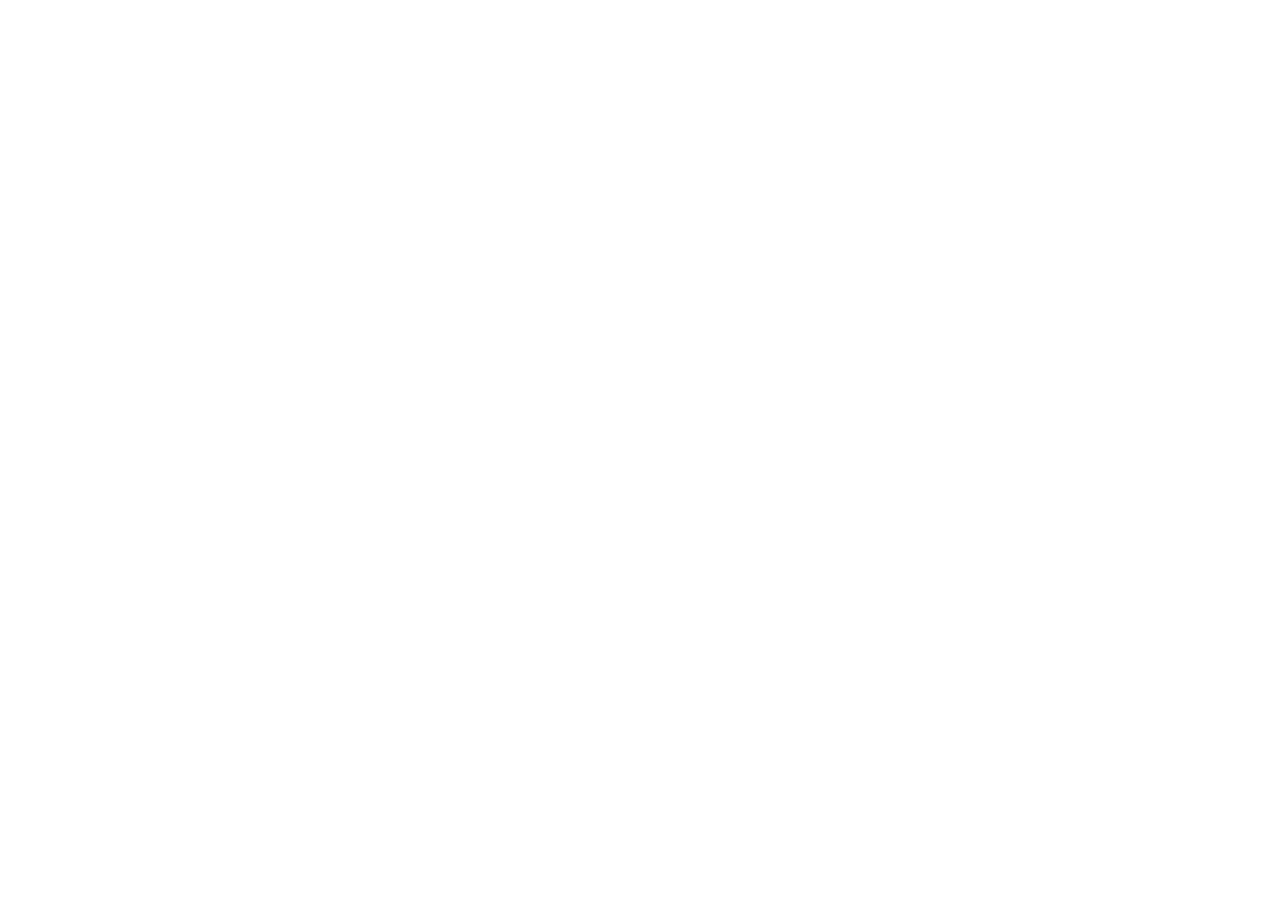
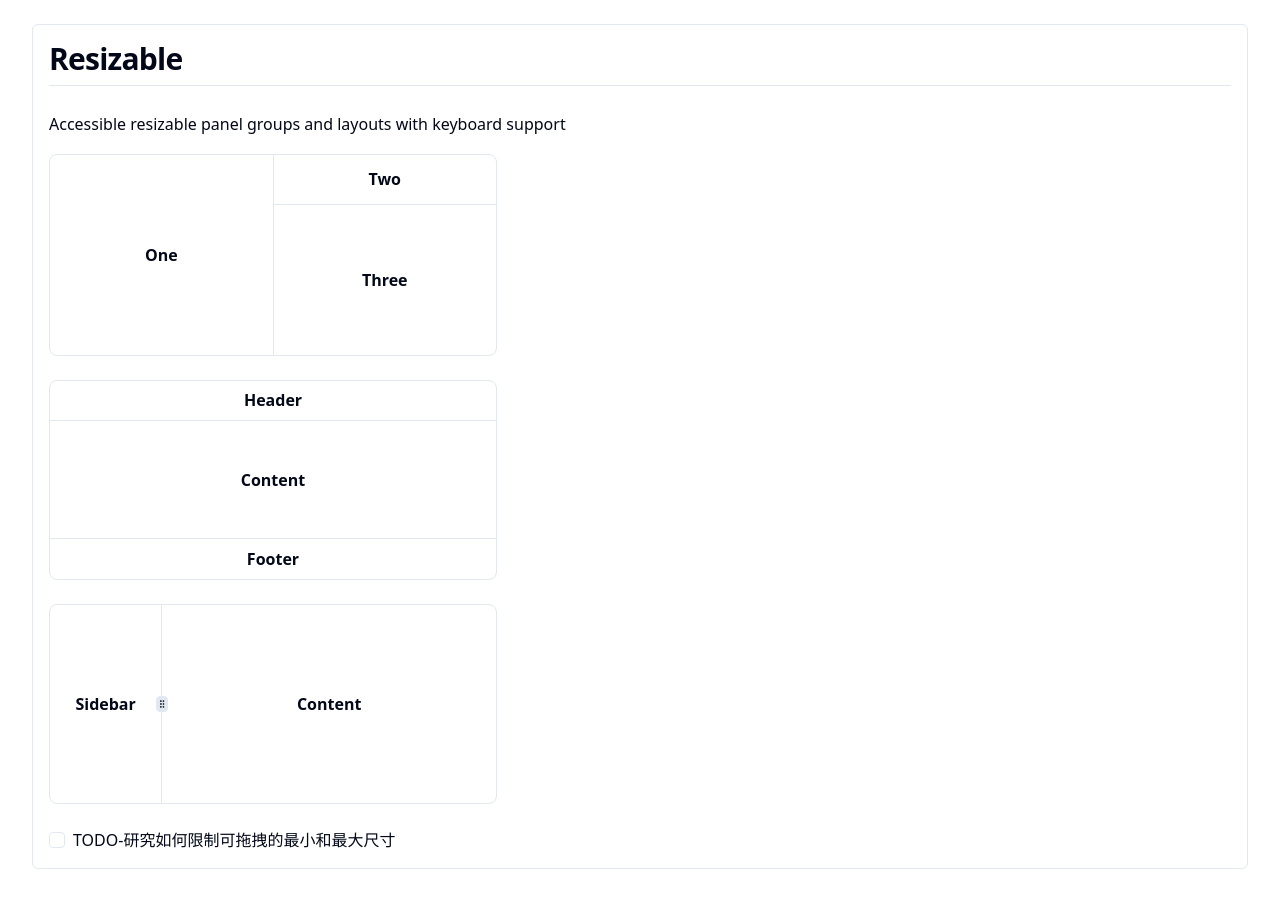
Before and after one commit to clifflee365/shadcn-ui-demo, a Next.js app: page /new in a window 1280 px wide. Shown: the part 1833-2734 px from the top of the page. Before the commit the page ends 1865 px from the top, so only its background shows below. Built offline with nearby package versions, Linux system fonts and the light colour scheme.

Commit message:
feat: resizable

```diff
--- a/app/new/page.tsx
+++ b/app/new/page.tsx
@@ -11,6 +11,8 @@
 import { DrawerDemo, DrawerDemoWithChart } from "@/components/DrawerDemo"
 import { DrawerDialogDemo } from "@/components/DrawerDialogDemo"
 import { PaginationDemo } from "@/components/PaginationDemo"
+import { ResizableDemo, ResizableDirection, ResizableWithHandleDemo } from "@/components/ResizableDemo"
+import { Checkbox } from "@/components/ui/checkbox"
 
 const NewComponents = () => {
   return (
@@ -52,6 +54,19 @@
       >
         <PaginationDemo />
       </Box>
+
+      <Box
+        title="Resizable"
+        desc="Accessible resizable panel groups and layouts with keyboard support"
+        contentClassName="flex flex-col gap-6"
+      >
+        <ResizableDemo/>
+        <ResizableDirection/>
+        <ResizableWithHandleDemo/>
+        <div className="flex items-center gap-2">
+          <Checkbox/> TODO-研究如何限制可拖拽的最小和最大尺寸
+        </div>
+      </Box>
     </div>
   )
 }
--- /dev/null
+++ b/components/ResizableDemo.tsx
@@ -0,0 +1,85 @@
+import {
+  ResizableHandle,
+  ResizablePanel,
+  ResizablePanelGroup,
+} from "@/components/ui/resizable"
+
+export function ResizableDemo() {
+  return (
+    <ResizablePanelGroup
+      direction="horizontal"
+      className="max-w-md rounded-lg border"
+    >
+      <ResizablePanel defaultSize={50}>
+        <div className="flex h-[200px] items-center justify-center p-6">
+          <span className="font-semibold">One</span>
+        </div>
+      </ResizablePanel>
+      <ResizableHandle />
+      <ResizablePanel defaultSize={50}>
+        <ResizablePanelGroup direction="vertical">
+          <ResizablePanel defaultSize={25}>
+            <div className="flex h-full items-center justify-center p-6">
+              <span className="font-semibold">Two</span>
+            </div>
+          </ResizablePanel>
+          <ResizableHandle />
+          <ResizablePanel defaultSize={75}>
+            <div className="flex h-full items-center justify-center p-6">
+              <span className="font-semibold">Three</span>
+            </div>
+          </ResizablePanel>
+        </ResizablePanelGroup>
+      </ResizablePanel>
+    </ResizablePanelGroup>
+  )
+}
+
+export function ResizableDirection() {
+  return (
+    <ResizablePanelGroup
+      direction="vertical"
+      className="min-h-[200px] max-w-md rounded-lg border"
+    >
+      <ResizablePanel defaultSize={20}>
+        <div className="flex h-full items-center justify-center p-4">
+          <span className="font-semibold">Header</span>
+        </div>
+      </ResizablePanel>
+      <ResizableHandle />
+      <ResizablePanel defaultSize={60}>
+        <div className="flex h-full items-center justify-center p-6">
+          <span className="font-semibold">Content</span>
+        </div>
+      </ResizablePanel>
+      <ResizableHandle />
+      <ResizablePanel defaultSize={20}>
+        <div className="flex h-full items-center justify-center p-4">
+          <span className="font-semibold">Footer</span>
+        </div>
+      </ResizablePanel>
+    </ResizablePanelGroup>
+
+  )
+}
+
+export function ResizableWithHandleDemo() {
+  return (
+    <ResizablePanelGroup
+      direction="horizontal"
+      className="min-h-[200px] max-w-md rounded-lg border"
+    >
+      <ResizablePanel defaultSize={25}>
+        <div className="flex h-full items-center justify-center p-6">
+          <span className="font-semibold">Sidebar</span>
+        </div>
+      </ResizablePanel>
+      <ResizableHandle withHandle />
+      <ResizablePanel defaultSize={75}>
+        <div className="flex h-full items-center justify-center p-6">
+          <span className="font-semibold">Content</span>
+        </div>
+      </ResizablePanel>
+    </ResizablePanelGroup>
+  )
+}
--- /dev/null
+++ b/components/ui/resizable.tsx
@@ -0,0 +1,45 @@
+"use client"
+
+import { GripVertical } from "lucide-react"
+import * as ResizablePrimitive from "react-resizable-panels"
+
+import { cn } from "@/lib/utils"
+
+const ResizablePanelGroup = ({
+  className,
+  ...props
+}: React.ComponentProps<typeof ResizablePrimitive.PanelGroup>) => (
+  <ResizablePrimitive.PanelGroup
+    className={cn(
+      "flex h-full w-full data-[panel-group-direction=vertical]:flex-col",
+      className
+    )}
+    {...props}
+  />
+)
+
+const ResizablePanel = ResizablePrimitive.Panel
+
+const ResizableHandle = ({
+  withHandle,
+  className,
+  ...props
+}: React.ComponentProps<typeof ResizablePrimitive.PanelResizeHandle> & {
+  withHandle?: boolean
+}) => (
+  <ResizablePrimitive.PanelResizeHandle
+    className={cn(
+      "relative flex w-px items-center justify-center bg-border after:absolute after:inset-y-0 after:left-1/2 after:w-1 after:-translate-x-1/2 focus-visible:outline-none focus-visible:ring-1 focus-visible:ring-ring focus-visible:ring-offset-1 data-[panel-group-direction=vertical]:h-px data-[panel-group-direction=vertical]:w-full data-[panel-group-direction=vertical]:after:left-0 data-[panel-group-direction=vertical]:after:h-1 data-[panel-group-direction=vertical]:after:w-full data-[panel-group-direction=vertical]:after:-translate-y-1/2 data-[panel-group-direction=vertical]:after:translate-x-0 [&[data-panel-group-direction=vertical]>div]:rotate-90",
+      className
+    )}
+    {...props}
+  >
+    {withHandle && (
+      <div className="z-10 flex h-4 w-3 items-center justify-center rounded-sm border bg-border">
+        <GripVertical className="h-2.5 w-2.5" />
+      </div>
+    )}
+  </ResizablePrimitive.PanelResizeHandle>
+)
+
+export { ResizablePanelGroup, ResizablePanel, ResizableHandle }
--- a/package.json
+++ b/package.json
@@ -55,6 +55,7 @@
     "react-day-picker": "^8.8.0",
     "react-dom": "^18.2.0",
     "react-hook-form": "^7.45.2",
+    "react-resizable-panels": "^2.0.12",
     "recharts": "^2.12.2",
     "sharp": "^0.31.3",
     "tailwind-merge": "^1.13.2",
```
Also changed, not shown: 1 other file (tests, documents, lock files or other folders).
